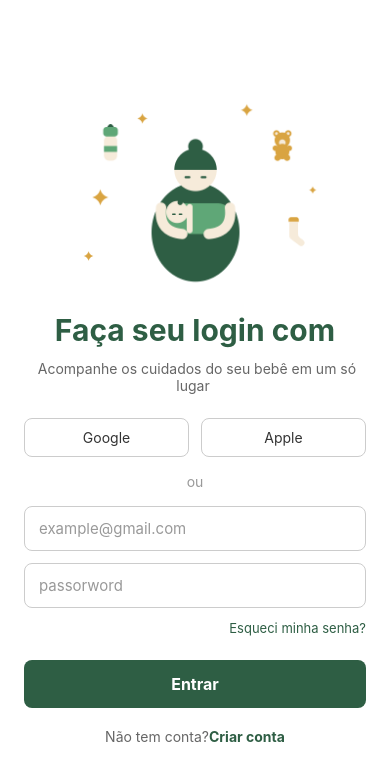
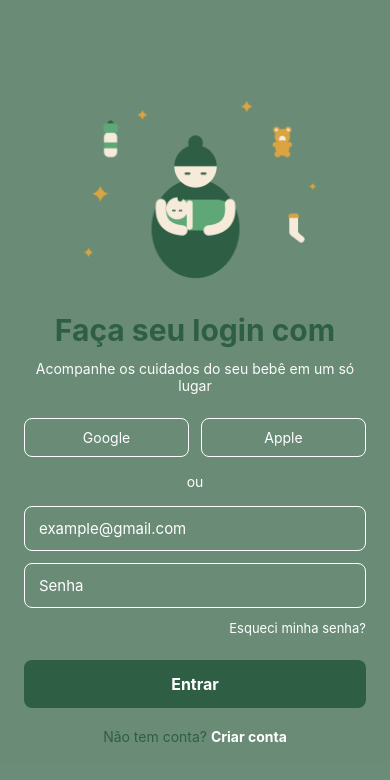
Before and after one commit to minottopaulo/appcuidadobebe, a React Native app in the folder appcuidadobebe/: screen /Login in a window 390 px wide. Shown: the top 780 px of the page. Built offline with nearby package versions, Linux system fonts and the light colour scheme.

Commit message:
Adiciona histórico dos últimos 3 registros com AsyncStorage

```diff
--- a/appcuidadobebe/CadastroBebeScreen.tsx
+++ b/appcuidadobebe/CadastroBebeScreen.tsx
@@ -1,5 +1,13 @@
-import { useState } from 'react';
-import { StyleSheet, Text, TextInput, Pressable, View, Image } from 'react-native';
+import { useEffect, useRef, useState } from 'react';
+import {
+  Animated,
+  Easing,
+  StyleSheet,
+  Text,
+  TextInput,
+  Pressable,
+  View,
+} from 'react-native';
 import { NativeStackScreenProps } from '@react-navigation/native-stack';
 import { RootStackParamList } from './Type';
 
@@ -7,6 +15,26 @@ type Props = NativeStackScreenProps<RootStackParamList, 'CadastroBebe'>;
 
 export default function CadastroBebeScreen({ navigation }: Props) {
   const [nome, setNome] = useState('');
+  const flutuar = useRef(new Animated.Value(0)).current;
+
+  useEffect(() => {
+    Animated.loop(
+      Animated.sequence([
+        Animated.timing(flutuar, {
+          toValue: -12,
+          duration: 1500,
+          easing: Easing.inOut(Easing.ease),
+          useNativeDriver: true,
+        }),
+        Animated.timing(flutuar, {
+          toValue: 0,
+          duration: 1500,
+          easing: Easing.inOut(Easing.ease),
+          useNativeDriver: true,
+        }),
+      ])
+    ).start();
+  }, []);
 
   function continuar() {
     if (nome.trim() === '') {
@@ -17,9 +45,9 @@ export default function CadastroBebeScreen({ navigation }: Props) {
 
   return (
     <View style={styles.container}>
-        <Image
+      <Animated.Image
         source={require('./assets/cadastrobebe.png')}
-        style={styles.ilustracao}
+        style={[styles.ilustracao, { transform: [{ translateY: flutuar }] }]}
         resizeMode="contain"
       />
 
@@ -28,8 +56,8 @@ export default function CadastroBebeScreen({ navigation }: Props) {
 
       <TextInput
         style={styles.input}
-        placeholder="Nome do bebê"
-        placeholderTextColor="#999"
+        placeholder="Nome do seu bebê"
+        placeholderTextColor="#ffffff"
         value={nome}
         onChangeText={setNome}
         autoCapitalize="words"
@@ -45,14 +73,14 @@ export default function CadastroBebeScreen({ navigation }: Props) {
 const styles = StyleSheet.create({
   container: {
     flex: 1,
-    backgroundColor: '#ffffff',
+    backgroundColor: '#003d188e',
     paddingHorizontal: 24,
     paddingTop: 60,
     gap: 12,
   },
   ilustracao: {
     width: '100%',
-    height: 220,
+    height: 300,
   },
   titulo: {
     fontSize: 28,
@@ -62,16 +90,16 @@ titulo: {
   },
   subtitulo: {
     fontSize: 14,
-    color: '#666666',
+    color: '#ffffff',
     textAlign: 'center',
     marginBottom: 12,
   },
   input: {
     borderWidth: 1,
-    borderColor: '#cccccc',
+    borderColor: '#ffffff',
     borderRadius: 8,
-    paddingHorizontal: 14,
-    paddingVertical: 12,
+    paddingHorizontal: 115,
+    paddingVertical: 15,
     fontSize: 15,
   },
   botao: {
@@ -85,5 +113,6 @@ textoBotao: {
     color: '#ffffff',
     fontSize: 16,
     fontWeight: 'bold',
+
   },
 });
--- a/appcuidadobebe/LoginScreen.tsx
+++ b/appcuidadobebe/LoginScreen.tsx
@@ -1,40 +1,72 @@
-import { useState } from 'react'
-import { StyleSheet, Text, TextInput, Pressable, View, Image } from 'react-native';
+import { useEffect, useRef, useState } from 'react';
+import {
+  Animated,
+  Easing,
+  StyleSheet,
+  Text,
+  TextInput,
+  Pressable,
+  View,
+} from 'react-native';
 import { useNavigation } from '@react-navigation/native';
 
-
-export default function LoginScrean(){
+export default function LoginScreen() {
   const [email, setEmail] = useState('');
   const [senha, setSenha] = useState('');
   const navigation = useNavigation();
+  const flutuar = useRef(new Animated.Value(0)).current;
 
-    function entrar(){
+  useEffect(() => {
+    Animated.loop(
+      Animated.sequence([
+        Animated.timing(flutuar, {
+          toValue: -12,
+          duration: 1500,
+          easing: Easing.inOut(Easing.ease),
+          useNativeDriver: true,
+        }),
+        Animated.timing(flutuar, {
+          toValue: 0,
+          duration: 1500,
+          easing: Easing.inOut(Easing.ease),
+          useNativeDriver: true,
+        }),
+      ]),
+    ).start();
+  }, []);
+
+  function entrar() {
     navigation.navigate('CadastroBebe' as never);
   }
+
   return (
     <View style={styles.container}>
-            <Image
+      <Animated.Image
         source={require('./assets/login.png')}
-            style={styles.ilustracao}
+        style={[styles.ilustracao, { transform: [{ translateY: flutuar }] }]}
         resizeMode="contain"
       />
-            <Text style={styles.titulo}> Faça seu login com </Text>
-            <Text style={styles.subtitulo}> Acompanhe os cuidados do seu bebê em um só lugar </Text>
+
+      <Text style={styles.titulo}>Faça seu login com</Text>
+      <Text style={styles.subtitulo}>
+        Acompanhe os cuidados do seu bebê em um só lugar
+      </Text>
 
       <View style={styles.botoesSociais}>
         <Pressable style={styles.botaoSocial}>
-                <Text style={styles.textoBotaoSocial}> Google </Text>
+          <Text style={styles.textoBotaoSocial}>Google</Text>
         </Pressable>
         <Pressable style={styles.botaoSocial}>
-                <Text style={styles.textoBotaoSocial}> Apple </Text>
+          <Text style={styles.textoBotaoSocial}>Apple</Text>
         </Pressable>
       </View>
+
       <Text style={styles.divisor}>ou</Text>
 
       <TextInput
         style={styles.input}
         placeholder="example@gmail.com"
-            placeholderTextColor="#999"
+        placeholderTextColor="#ffffff"
         value={email}
         onChangeText={setEmail}
         keyboardType="email-address"
@@ -42,12 +74,13 @@ export default function LoginScrean(){
       />
       <TextInput
         style={styles.input}
-            placeholder="passorword"
-            placeholderTextColor="#999"
+        placeholder="Senha"
+        placeholderTextColor="#ffffff"
         value={senha}
         onChangeText={setSenha}
         secureTextEntry
       />
+
       <Pressable>
         <Text style={styles.esqueciSenha}>Esqueci minha senha?</Text>
       </Pressable>
@@ -57,21 +90,23 @@ export default function LoginScrean(){
       </Pressable>
 
       <Text style={styles.criarConta}>
-            Não tem conta?
-        <Text style={styles.criarContaLink}>
-            Criar conta
-        </Text>
+        Não tem conta? <Text style={styles.criarContaLink}>Criar conta</Text>
       </Text>
     </View>
   );
 }
+
 const styles = StyleSheet.create({
   container: {
     flex: 1,
-    backgroundColor: '#ffffff',
+    backgroundColor: '#003d188e',
     paddingHorizontal: 24,
     paddingTop: 80,
     gap: 12,
+  },
+  ilustracao: {
+    width: '100%',
+    height: 220,
   },
   titulo: {
     fontSize: 30,
@@ -81,7 +116,7 @@ titulo: {
   },
   subtitulo: {
     fontSize: 14,
-    color: '#666666',
+    color: '#fcfcfc',
     textAlign: 'center',
     marginBottom: 12,
   },
@@ -92,23 +127,23 @@ botoesSociais: {
   botaoSocial: {
     flex: 1,
     borderWidth: 1,
-    borderColor: '#cccccc',
+    borderColor: '#ffffff',
     borderRadius: 8,
     paddingVertical: 10,
     alignItems: 'center',
   },
   textoBotaoSocial: {
     fontSize: 14,
-    color: '#333333',
+    color: '#ffffff',
   },
   divisor: {
     textAlign: 'center',
-    color: '#999999',
+    color: '#ffffff',
     marginVertical: 4,
   },
   input: {
     borderWidth: 1,
-    borderColor: '#cccccc',
+    borderColor: '#ffffff',
     borderRadius: 8,
     paddingHorizontal: 14,
     paddingVertical: 12,
@@ -116,7 +151,7 @@ input: {
   },
   esqueciSenha: {
     textAlign: 'right',
-    color: '#2E5E44',
+    color: '#ffffff',
     fontSize: 13,
   },
   botaoEntrar: {
@@ -133,16 +168,12 @@ textoBotaoEntrar: {
   },
   criarConta: {
     textAlign: 'center',
-    color: '#666666',
+    color: '#2E5E44',
     fontSize: 14,
     marginTop: 8,
   },
   criarContaLink: {
-    color: '#2E5E44',
+    color: '#ffffff',
     fontWeight: 'bold',
   },
-ilustracao: {
-    width: '100%',
-    height: 220,
-    },
 });
--- a/appcuidadobebe/RegistroBotao.tsx
+++ b/appcuidadobebe/RegistroBotao.tsx
@@ -1,4 +1,5 @@
-import { useState } from 'react';
+import AsyncStorage from '@react-native-async-storage/async-storage';
+import { useEffect, useState } from 'react';
 import { StyleSheet, Text, Pressable } from 'react-native';
 
 type Props = {
@@ -6,19 +7,49 @@ type Props = {
   cor: string;
 };
 
+function formatarHora(data: Date){
+  return data.toLocaleTimeString('pt-BR', {
+    hour: '2-digit',
+    minute: '2-digit',
+  });
+}
+
 export default function RegistroBotao({ rotulo, cor }: Props) {
-  const [ultimoRegistro, setUltimoRegistro] = useState<Date | null>(null);
+  const [registro, setRegistro] = useState<Date[]>([]);
+  const chave = `registros:${rotulo}`;
 
-  function registrar() {
-    setUltimoRegistro(new Date());
+  useEffect(()=>{
+    async function carregar() {
+      const salvo = await AsyncStorage.getItem(chave);
+      if (salvo !== null) {
+        const datas: string[] = JSON.parse(salvo);
+        setRegistro(datas.map((texto) => new Date(texto)));
+      }
+    }
+    carregar();
+  }, []);
+  async function registrar() {
+    const novos = [new Date(), ...registro].slice(0, 3);
+    setRegistro(novos);
+    await AsyncStorage.setItem(chave, JSON.stringify(novos));
   }
 
   return (
-    <Pressable style={styles.card} onPress={registrar}>
+    <Pressable
+      style={[styles.card, { backgroundColor: cor }]}
+      onPress={registrar}
+    >
       <Text style={styles.rotulo}>{rotulo}</Text>
+
       <Text style={styles.horario}>
-        {ultimoRegistro ? ultimoRegistro.toLocaleTimeString() : '--:--'}
+        {registro.length > 0 ? formatarHora(registro[0]) : '--:--'}
       </Text>
+
+      {registro.slice(1).map((data, index) => (
+        <Text key={index} style={styles.historico}>
+          {formatarHora(data)}
+        </Text>
+      ))}
     </Pressable>
   );
 }
@@ -26,20 +57,25 @@ export default function RegistroBotao({ rotulo, cor }: Props) {
 const styles = StyleSheet.create({
   card: {
     width: '47%',
-    backgroundColor: '#0c2234d1',
     borderRadius: 8,
     padding: 16,
     alignItems: 'center',
-    gap: 8,
+    gap: 6,
   },
   rotulo: {
-    color: '#5e8dc381',
+    color: '#ffffff',
     fontSize: 14,
     fontWeight: 'bold',
     textAlign: 'center',
   },
   horario: {
     color: '#ffffff',
-    fontSize: 20,
+    fontSize: 22,
+    fontWeight: 'bold',
+  },
+  historico: {
+    color: '#ffffff',
+    fontSize: 14,
+    opacity: 0.7,
   },
 });
--- a/appcuidadobebe/package.json
+++ b/appcuidadobebe/package.json
@@ -3,6 +3,7 @@
   "version": "1.0.0",
   "main": "index.ts",
   "dependencies": {
+    "@react-native-async-storage/async-storage": "2.2.0",
     "@react-navigation/native": "^7.5.0",
     "@react-navigation/native-stack": "^7.20.0",
     "expo": "~57.0.22",
```
Also changed, not shown: 2 other files (tests, documents, lock files or other folders). Lines whose indentation alone changed are shown as unchanged.
